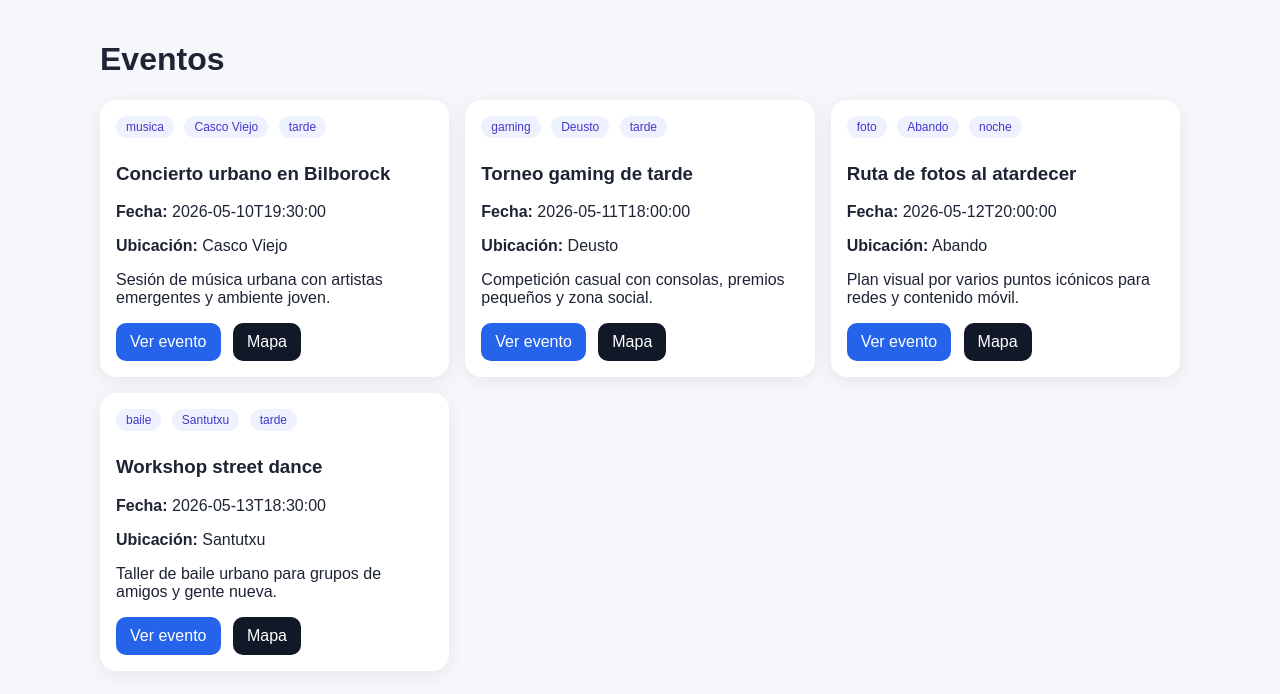
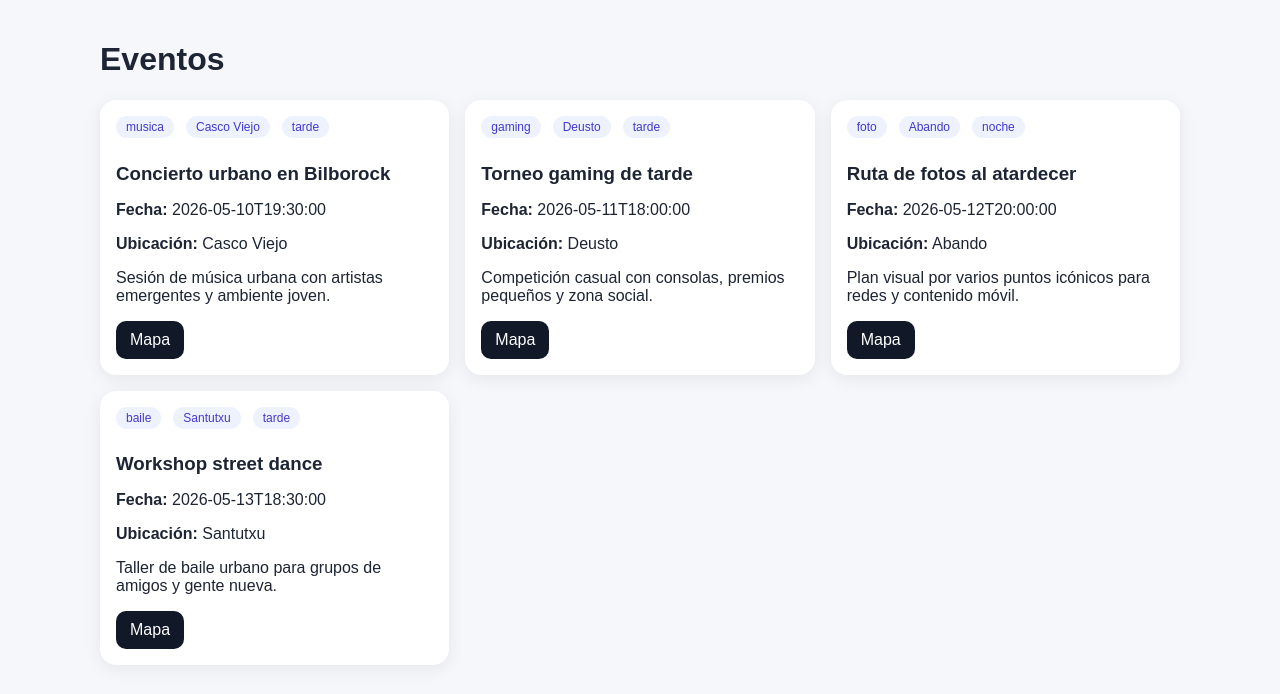
Before and after one commit to ROVDYRSOFTWARE/TEENAYERBILAO, a Flask app: page /eventos in a window 1280 px wide. Shown: the part 46-740 px from the top of the page. Run offline with Flask 3, Linux system fonts and the light colour scheme.

Commit message:
eventos.html

```diff
--- a/templates/eventos.html
+++ b/templates/eventos.html
@@ -1,24 +1,52 @@
 {% extends 'base.html' %}
-{% block title %}{{ title }}{% endblock %}
+
+{% block title %}{{ title or 'Eventos' }}{% endblock %}
+
 {% block content %}
-<h1>{{ title }}</h1>
-<div class="grid">
-{% for item in items %}
+<h1>{{ title or 'Eventos' }}</h1>
+
+{% if items %}
+  <div class="grid">
+    {% for item in items %}
+      <div class="card">
+        <div style="display:flex; gap:6px; flex-wrap:wrap; margin-bottom:10px;">
+          {% if item.categoria %}<span class="pill">{{ item.categoria }}</span>{% endif %}
+          {% if item.barrio %}<span class="pill">{{ item.barrio }}</span>{% endif %}
+          {% if item.franja %}<span class="pill">{{ item.franja }}</span>{% endif %}
+        </div>
+
+        <h3 style="margin-bottom:8px;">
+          {{ item.titulo or item.nombre or 'Evento' }}
+        </h3>
+
+        {% if item.fecha %}
+          <p><strong>Fecha:</strong> {{ item.fecha }}</p>
+        {% endif %}
+
+        {% if item.ubicacion or item.direccion %}
+          <p><strong>Ubicación:</strong> {{ item.ubicacion or item.direccion }}</p>
+        {% endif %}
+
+        {% if item.descripcion %}
+          <p>{{ item.descripcion }}</p>
+        {% endif %}
+
+        <div style="display:flex; gap:8px; flex-wrap:wrap; margin-top:12px;">
+          {% if item.url %}
+            <a class="btn" href="{{ item.url }}" target="_blank" rel="noopener">Ver evento</a>
+          {% endif %}
+          {% if item._maps_url %}
+            <a class="btn secondary" href="{{ item._maps_url }}" target="_blank" rel="noopener">Mapa</a>
+          {% endif %}
+        </div>
+      </div>
+    {% endfor %}
+  </div>
+{% else %}
   <div class="card">
-    <div class="pill">{{ item.categoria }}</div>
-    <div class="pill">{{ item.barrio }}</div>
-    {% if item.franja %}<div class="pill">{{ item.franja }}</div>{% endif %}
-    <h3>{{ item.titulo or item.nombre }}</h3>
-    {% if item.fecha %}<p><strong>Fecha:</strong> {{ item.fecha }}</p>{% endif %}
-    {% if item.ubicacion or item.direccion %}<p><strong>Ubicación:</strong> {{ item.ubicacion or item.direccion }}</p>{% endif %}
-    <p>{{ item.descripcion[:160] }}{% if item.descripcion|length > 160 %}...{% endif %}</p>
-    {% if item._entity_type == 'evento' %}
-      <a class="btn" href="{{ url_for('evento_detalle', event_id=item.id) }}">Ver evento</a>
-    {% else %}
-      <a class="btn" href="{{ url_for('lugar_detalle', place_id=item.id) }}">Ver lugar</a>
-    {% endif %}
-    {% if item._maps_url %}<a class="btn secondary" style="margin-left:8px;" href="{{ item._maps_url }}" target="_blank">Mapa</a>{% endif %}
+    <h3>No hay eventos próximos</h3>
+    <p>Ahora mismo no tenemos eventos con fecha actual o futura en la base de datos.</p>
+    <p>Prueba a actualizar las fuentes o vuelve a revisar más tarde.</p>
   </div>
-{% endfor %}
-</div>
+{% endif %}
 {% endblock %}
```
